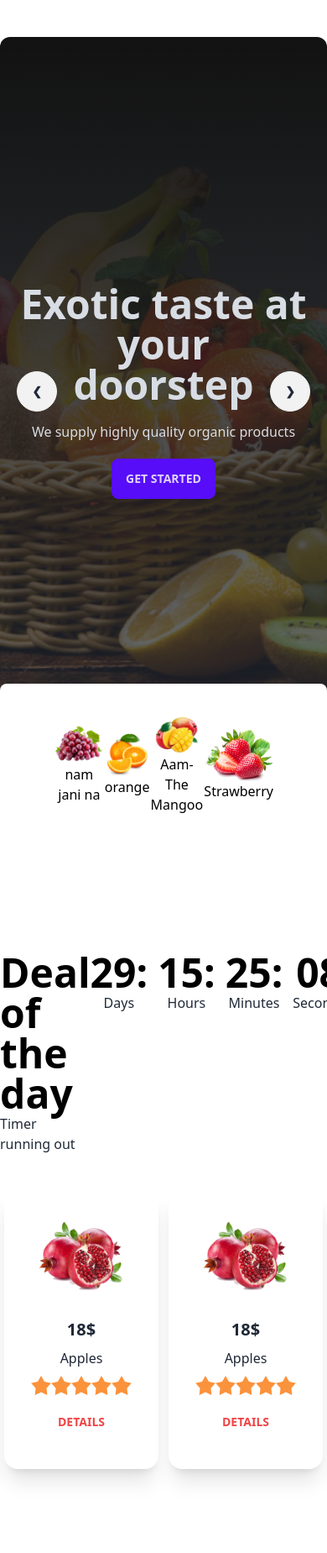
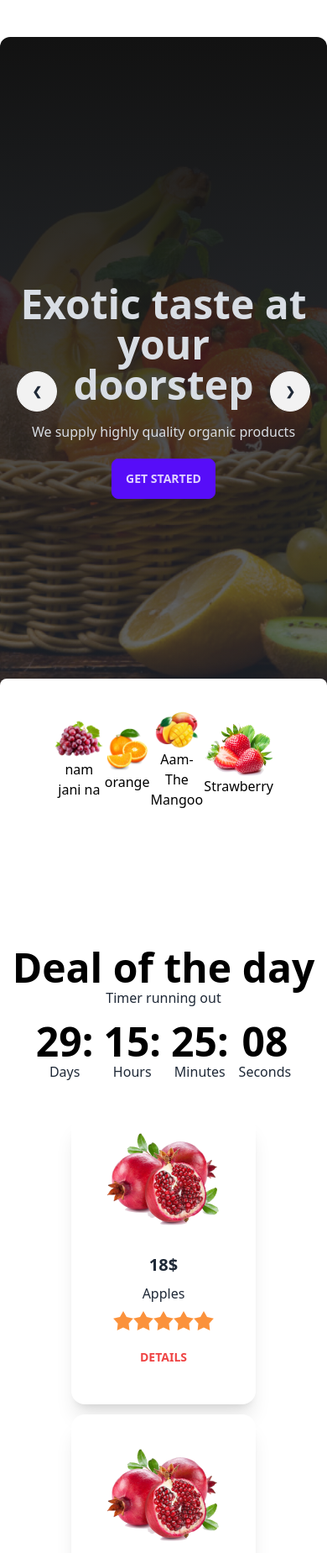
Before and after one commit to Jiislam/assignment-3, a plain HTML site: page index.html in a window 390 px wide. Shown: the part 148-1997 px from the top of the page at 84% size. Drawn offline with nearby package versions, Linux system fonts and the light colour scheme; grey boxes are pictures that could not be loaded.

Commit message:
'responsive stage needed

```diff
--- a/index.html
+++ b/index.html
@@ -69,7 +69,7 @@
         </nav>
 
         <!-- slider section -->
-        <section class="max-w-7xl mx-auto ">
+        <section class="max-w-7xl mx-auto flex">
             <div class="carousel w-full rounded-xl  ">
                 <!-- slider-1 -->
                 <div id="slide1" class="carousel-item relative w-full">
@@ -148,7 +148,7 @@
     </header>
     <!-- featured fruit section -->
     <section
-        class=" relative flex justify-around text-center items-center md:w-[1000px] mx-auto bg-white rounded-lg -mt-20 h-48 px-16">
+class="md: relative flex justify-around text-center items-center md:w-[1000px] mx-auto bg-white rounded-lg -mt-20 h-48 px-16 ">
         <div>
             <img src="./images/fruit1.png" alt="">
             <p class="text-black">nam jani na</p>
@@ -171,7 +171,7 @@
 
     <section class="mt-32  max-w-7xl mx-auto">
         <!-- Title and timer section -->
-        <div class="flex justify-between">
+        <div class=" flex-col md:flex justify-between text-center space-y-4">
             <div class="">
                 <h1 class="text-5xl font-extrabold text-black">Deal of the day</h1>
                 <p>Timer running out</p>
@@ -197,9 +197,9 @@
         </div>
 
         <!-- deals card container -->
-        <div class="flex gap-3 justify-center my-10 ">  <!-- container div -->
+        <div class="grid gap-3 lg:grid-cols-4 justify-center my-10 ">  <!-- container div -->
             <div class="card  bg-white shadow-xl">
-                <figure class="px-10 pt-10">
+                <figure class="px-4 pt-5">
                     <img src="/images/fruit5.png" alt="Shoes" class="rounded-xl" />
                 </figure>
                 <div class="card-body items-center text-center">
@@ -314,8 +314,8 @@
             <p class="text-base font-bold text-white">
                 Contrary to popular belief, is not simply random text. It has roots in a <br> piece of classical Latin literature from 45 BC, making it over 2000 years old.
             </p>
-        </div>>
-      <div class="max-w-md  text-white flex gap-10 justify-between py-16 mx-auto">
+        </div>
+      <div class=" flex-col justify-center text-white  md:max-w-md grid grid-cols-4 gap-10 justify-between py-16 mx-auto">
         <div>
             <img src="./images/member1.png" alt="">
             <h3 class="font-bold text-xl text-white">Awlad Hossen</h3>
@@ -391,7 +391,7 @@
         <h3 class="text-4xl font-bold"> Fruit Burst </h3>
     </div></div>
   <div class="grid grid-flow-col gap-4">
-    <a class="link link-hover">Home/a>
+    <a class="link link-hover">Home </a>
     <a class="link link-hover">About Us</a>
     <a class="link link-hover">Shop</a>
     <a class="link link-hover">All Fruits</a>
@@ -407,7 +407,7 @@
     </div>
   </div>
   <div>
-    <p>Copyright © 2023 - All right reserved by ACME Industries Ltd</p>
+
   </div>
 </footer>
 
```
